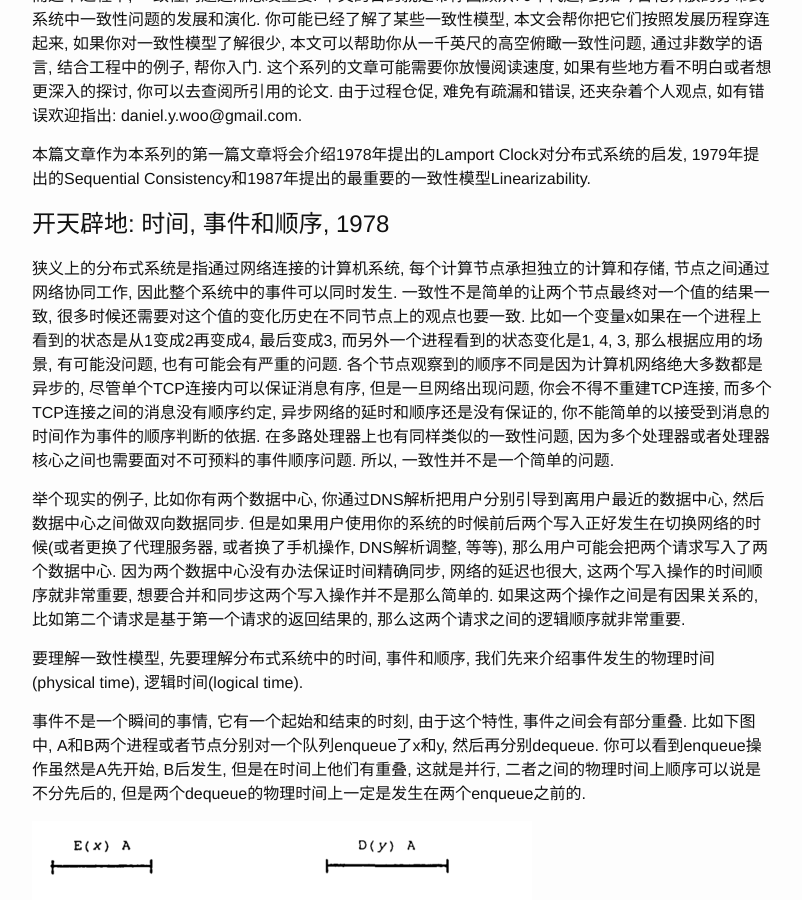
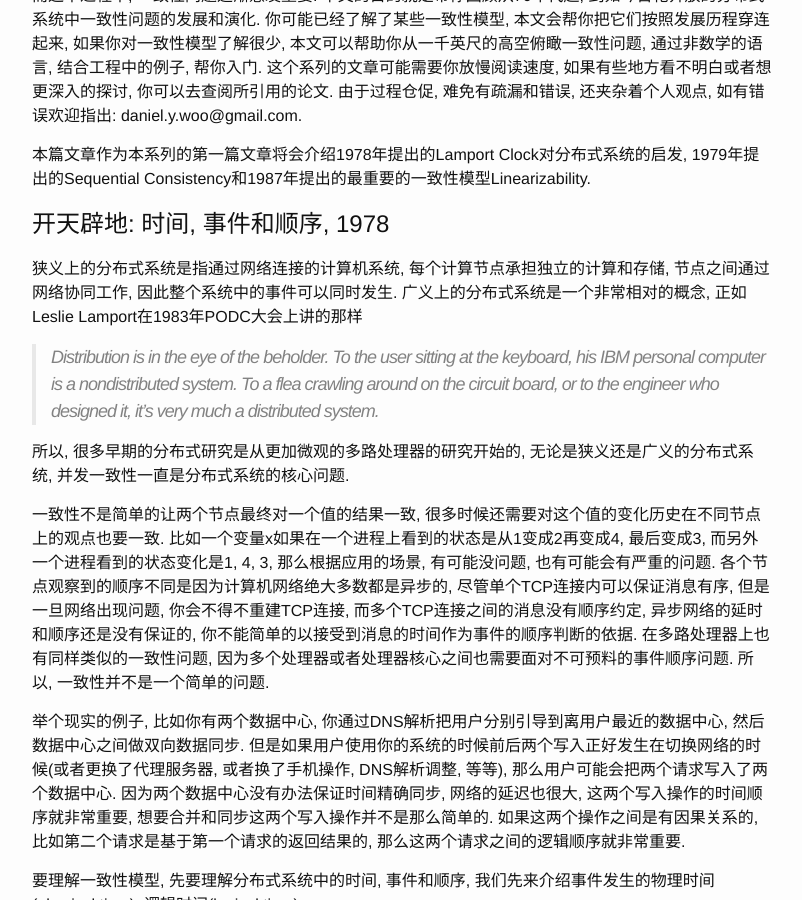
Before and after one commit to DanielYWoo/danielywoo.github.io, a Jekyll site: the page built from _posts/2015-11-23-history-of-distributed-systems-1.markdown, in a window 1280 px wide and 900 px high, scrolled down 1314 px. Shown: the whole window, without its empty margins (238-1040 px from the left). Built offline with Jekyll 4.4.1, drawn with Linux system fonts in a browser that asks for light colours.

Commit message:
广义分布式

```diff
--- a/_posts/2015-11-23-history-of-distributed-systems-1.markdown
+++ b/_posts/2015-11-23-history-of-distributed-systems-1.markdown
@@ -20,7 +20,13 @@ date:   2015-11-23 19:18:45
 
 # 开天辟地: 时间, 事件和顺序, 1978
 
-狭义上的分布式系统是指通过网络连接的计算机系统, 每个计算节点承担独立的计算和存储, 节点之间通过网络协同工作, 因此整个系统中的事件可以同时发生. 一致性不是简单的让两个节点最终对一个值的结果一致, 很多时候还需要对这个值的变化历史在不同节点上的观点也要一致. 比如一个变量x如果在一个进程上看到的状态是从1变成2再变成4, 最后变成3, 而另外一个进程看到的状态变化是1, 4, 3, 那么根据应用的场景, 有可能没问题, 也有可能会有严重的问题. 各个节点观察到的顺序不同是因为计算机网络绝大多数都是异步的, 尽管单个TCP连接内可以保证消息有序, 但是一旦网络出现问题, 你会不得不重建TCP连接, 而多个TCP连接之间的消息没有顺序约定, 异步网络的延时和顺序还是没有保证的, 你不能简单的以接受到消息的时间作为事件的顺序判断的依据. 在多路处理器上也有同样类似的一致性问题, 因为多个处理器或者处理器核心之间也需要面对不可预料的事件顺序问题. 所以, 一致性并不是一个简单的问题.
+狭义上的分布式系统是指通过网络连接的计算机系统, 每个计算节点承担独立的计算和存储, 节点之间通过网络协同工作, 因此整个系统中的事件可以同时发生. 广义上的分布式系统是一个非常相对的概念, 正如Leslie Lamport在1983年PODC大会上讲的那样
+
+> Distribution is in the eye of the beholder. To the user sitting at the keyboard, his IBM personal computer is a nondistributed system. To a flea crawling around on the circuit board, or to the engineer who designed it, it's very much a distributed system.
+
+所以, 很多早期的分布式研究是从更加微观的多路处理器的研究开始的, 无论是狭义还是广义的分布式系统, 并发一致性一直是分布式系统的核心问题.
+
+一致性不是简单的让两个节点最终对一个值的结果一致, 很多时候还需要对这个值的变化历史在不同节点上的观点也要一致. 比如一个变量x如果在一个进程上看到的状态是从1变成2再变成4, 最后变成3, 而另外一个进程看到的状态变化是1, 4, 3, 那么根据应用的场景, 有可能没问题, 也有可能会有严重的问题. 各个节点观察到的顺序不同是因为计算机网络绝大多数都是异步的, 尽管单个TCP连接内可以保证消息有序, 但是一旦网络出现问题, 你会不得不重建TCP连接, 而多个TCP连接之间的消息没有顺序约定, 异步网络的延时和顺序还是没有保证的, 你不能简单的以接受到消息的时间作为事件的顺序判断的依据. 在多路处理器上也有同样类似的一致性问题, 因为多个处理器或者处理器核心之间也需要面对不可预料的事件顺序问题. 所以, 一致性并不是一个简单的问题.
 
 举个现实的例子, 比如你有两个数据中心, 你通过DNS解析把用户分别引导到离用户最近的数据中心, 然后数据中心之间做双向数据同步. 但是如果用户使用你的系统的时候前后两个写入正好发生在切换网络的时候(或者更换了代理服务器, 或者换了手机操作, DNS解析调整, 等等), 那么用户可能会把两个请求写入了两个数据中心. 因为两个数据中心没有办法保证时间精确同步, 网络的延迟也很大, 这两个写入操作的时间顺序就非常重要, 想要合并和同步这两个写入操作并不是那么简单的. 如果这两个操作之间是有因果关系的, 比如第二个请求是基于第一个请求的返回结果的, 那么这两个请求之间的逻辑顺序就非常重要.
 
```
